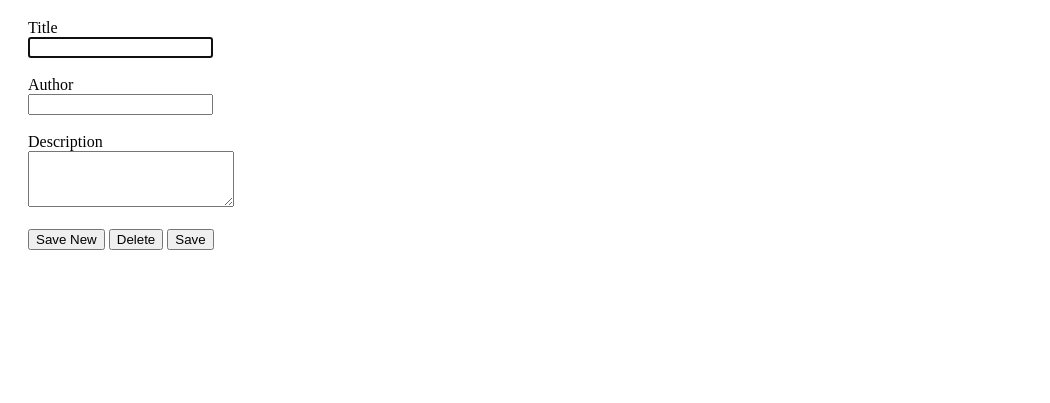
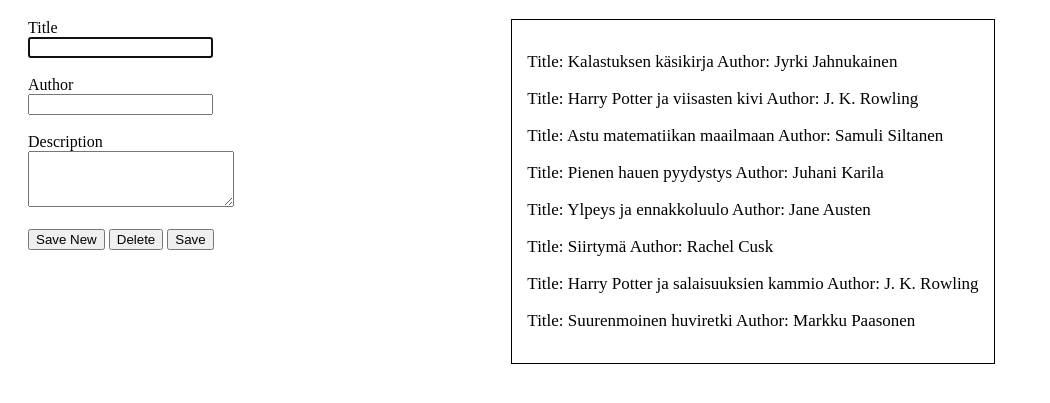
Before and after one commit to Mats15/LocalStorage-BookCollection, a plain HTML site: page index.html in a window 1280 px wide. Shown: the part 101-504 px from the top of the page, without its empty margins (0-1050 px from the left). Drawn offline with Linux system fonts and the light colour scheme.

Commit message:
script src change

```diff
--- a/index.html
+++ b/index.html
@@ -4,7 +4,7 @@
     <meta name="viewport" content="width=device-width">
     <title>Book collection</title>
     <link rel="stylesheet" href="styles.css">
-    <script type="text/javascript" src="app.js"></script>
+    <script type="text/javascript" src="scripts.js"></script>
   </head>
 
   <body>
```
